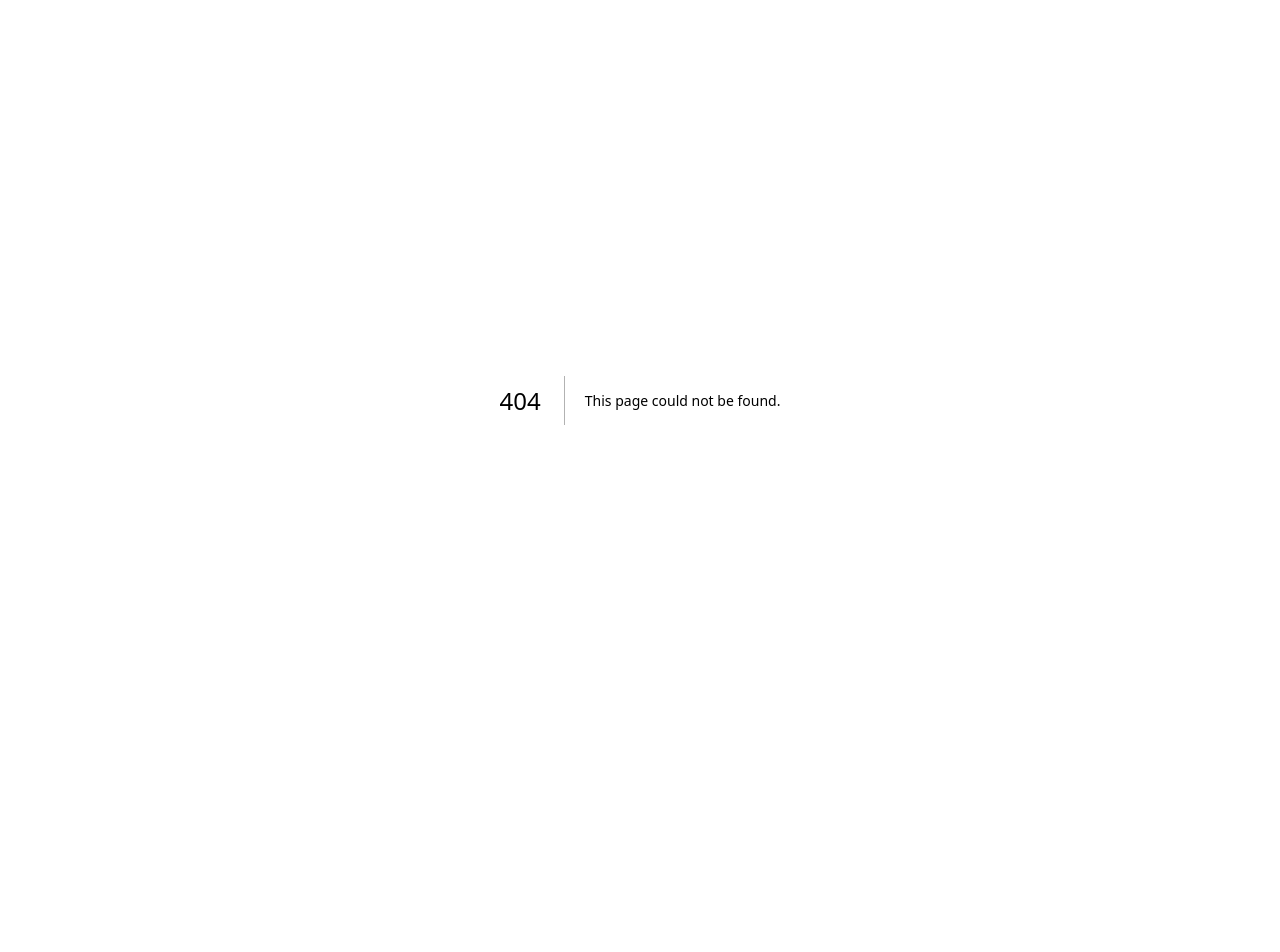
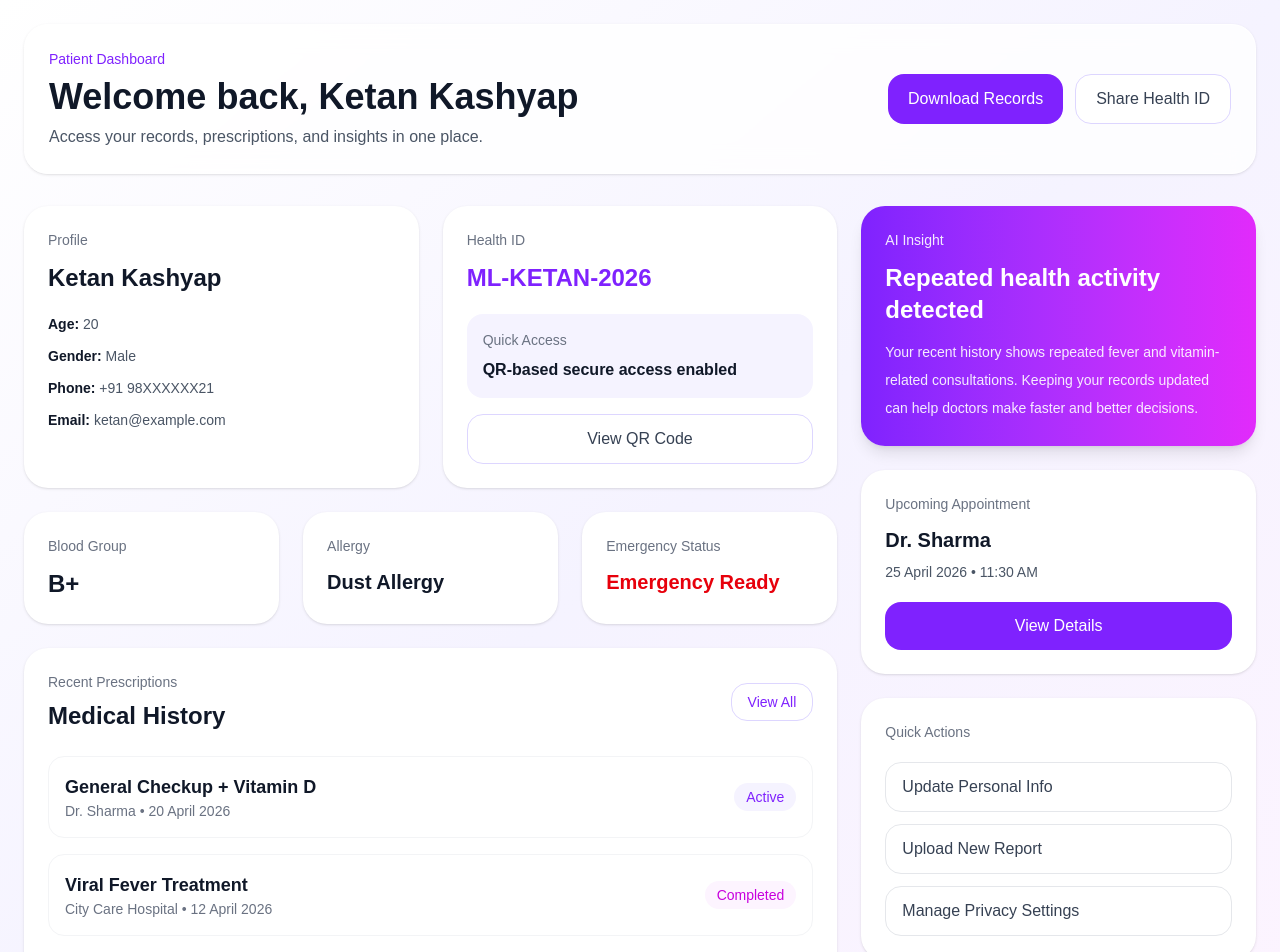
Before and after one commit to ketan-kashyapp/medilink, a Next.js app: page /patient in a window 1280 px wide. Before the commit this address had no page. Shown: the top 952 px of the page. Before the commit the page ends 800 px from the top, so only its background shows below. Built offline with nearby package versions, Linux system fonts and the light colour scheme.

Commit message:
feat:landing page + patient dashboard navigation implemented

```diff
--- /dev/null
+++ b/app/patient/page.tsx
@@ -0,0 +1,216 @@
+export default function PatientDashboard() {
+  return (
+    <main className="min-h-screen bg-gradient-to-br from-white via-violet-50 to-fuchsia-50 px-6 py-6">
+      {/* TOP BAR */}
+      <section className="mx-auto max-w-7xl">
+        <div className="flex flex-col gap-4 rounded-3xl border border-white/70 bg-white/80 p-6 shadow-sm backdrop-blur-md md:flex-row md:items-center md:justify-between">
+          <div>
+            <p className="text-sm text-violet-600">Patient Dashboard</p>
+            <h1 className="mt-2 text-3xl font-bold text-gray-900 md:text-4xl">
+              Welcome back, Ketan Kashyap
+            </h1>
+            <p className="mt-2 text-gray-600">
+              Access your records, prescriptions, and insights in one place.
+            </p>
+          </div>
+
+          <div className="flex flex-wrap gap-3">
+            <button className="rounded-2xl bg-violet-600 px-5 py-3 text-white transition hover:bg-violet-700">
+              Download Records
+            </button>
+            <button className="rounded-2xl border border-violet-200 bg-white px-5 py-3 text-gray-700 transition hover:border-violet-300 hover:text-violet-600">
+              Share Health ID
+            </button>
+          </div>
+        </div>
+      </section>
+
+      {/* MAIN GRID */}
+      <section className="mx-auto mt-8 grid max-w-7xl gap-6 lg:grid-cols-3">
+        {/* LEFT COLUMN */}
+        <div className="space-y-6 lg:col-span-2">
+          {/* PROFILE + HEALTH ID */}
+          <div className="grid gap-6 md:grid-cols-2">
+            <div className="rounded-3xl bg-white p-6 shadow-sm">
+              <p className="text-sm text-gray-500">Profile</p>
+              <h2 className="mt-3 text-2xl font-bold text-gray-900">
+                Ketan Kashyap
+              </h2>
+
+              <div className="mt-5 space-y-3 text-sm text-gray-600">
+                <p>
+                  <span className="font-semibold text-gray-900">Age:</span> 20
+                </p>
+                <p>
+                  <span className="font-semibold text-gray-900">Gender:</span> Male
+                </p>
+                <p>
+                  <span className="font-semibold text-gray-900">Phone:</span> +91 98XXXXXX21
+                </p>
+                <p>
+                  <span className="font-semibold text-gray-900">Email:</span> ketan@example.com
+                </p>
+              </div>
+            </div>
+
+            <div className="rounded-3xl bg-white p-6 shadow-sm">
+              <p className="text-sm text-gray-500">Health ID</p>
+              <h2 className="mt-3 text-2xl font-bold text-violet-600">
+                ML-KETAN-2026
+              </h2>
+
+              <div className="mt-5 rounded-2xl bg-violet-50 p-4">
+                <p className="text-sm text-gray-500">Quick Access</p>
+                <p className="mt-2 font-semibold text-gray-900">
+                  QR-based secure access enabled
+                </p>
+              </div>
+
+              <button className="mt-4 w-full rounded-2xl border border-violet-200 bg-white px-4 py-3 text-gray-700 transition hover:border-violet-300 hover:text-violet-600">
+                View QR Code
+              </button>
+            </div>
+          </div>
+
+          {/* HEALTH DETAILS */}
+          <div className="grid gap-6 md:grid-cols-3">
+            <div className="rounded-3xl bg-white p-6 shadow-sm transition duration-300 hover:-translate-y-1 hover:shadow-lg">
+              <p className="text-sm text-gray-500">Blood Group</p>
+              <h3 className="mt-3 text-2xl font-bold text-gray-900">B+</h3>
+            </div>
+
+            <div className="rounded-3xl bg-white p-6 shadow-sm transition duration-300 hover:-translate-y-1 hover:shadow-lg">
+              <p className="text-sm text-gray-500">Allergy</p>
+              <h3 className="mt-3 text-xl font-bold text-gray-900">
+                Dust Allergy
+              </h3>
+            </div>
+
+            <div className="rounded-3xl bg-white p-6 shadow-sm transition duration-300 hover:-translate-y-1 hover:shadow-lg">
+              <p className="text-sm text-gray-500">Emergency Status</p>
+              <h3 className="mt-3 text-xl font-bold text-red-600">
+                Emergency Ready
+              </h3>
+            </div>
+          </div>
+
+          {/* RECENT PRESCRIPTIONS */}
+          <div className="rounded-3xl bg-white p-6 shadow-sm">
+            <div className="flex items-center justify-between">
+              <div>
+                <p className="text-sm text-gray-500">Recent Prescriptions</p>
+                <h2 className="mt-2 text-2xl font-bold text-gray-900">
+                  Medical History
+                </h2>
+              </div>
+
+              <button className="rounded-2xl border border-violet-200 px-4 py-2 text-sm text-violet-600 transition hover:bg-violet-50">
+                View All
+              </button>
+            </div>
+
+            <div className="mt-6 space-y-4">
+              <div className="rounded-2xl border border-gray-100 p-4 transition hover:shadow-md">
+                <div className="flex flex-col gap-2 md:flex-row md:items-center md:justify-between">
+                  <div>
+                    <h3 className="text-lg font-semibold text-gray-900">
+                      General Checkup + Vitamin D
+                    </h3>
+                    <p className="text-sm text-gray-500">
+                      Dr. Sharma • 20 April 2026
+                    </p>
+                  </div>
+                  <span className="rounded-full bg-violet-50 px-3 py-1 text-sm text-violet-600">
+                    Active
+                  </span>
+                </div>
+              </div>
+
+              <div className="rounded-2xl border border-gray-100 p-4 transition hover:shadow-md">
+                <div className="flex flex-col gap-2 md:flex-row md:items-center md:justify-between">
+                  <div>
+                    <h3 className="text-lg font-semibold text-gray-900">
+                      Viral Fever Treatment
+                    </h3>
+                    <p className="text-sm text-gray-500">
+                      City Care Hospital • 12 April 2026
+                    </p>
+                  </div>
+                  <span className="rounded-full bg-fuchsia-50 px-3 py-1 text-sm text-fuchsia-600">
+                    Completed
+                  </span>
+                </div>
+              </div>
+
+              <div className="rounded-2xl border border-gray-100 p-4 transition hover:shadow-md">
+                <div className="flex flex-col gap-2 md:flex-row md:items-center md:justify-between">
+                  <div>
+                    <h3 className="text-lg font-semibold text-gray-900">
+                      Allergy Consultation
+                    </h3>
+                    <p className="text-sm text-gray-500">
+                      Dr. Verma • 01 April 2026
+                    </p>
+                  </div>
+                  <span className="rounded-full bg-gray-100 px-3 py-1 text-sm text-gray-600">
+                    Archived
+                  </span>
+                </div>
+              </div>
+            </div>
+          </div>
+        </div>
+
+        {/* RIGHT COLUMN */}
+        <div className="space-y-6">
+          {/* AI INSIGHT */}
+          <div className="rounded-3xl bg-gradient-to-r from-violet-600 to-fuchsia-500 p-6 text-white shadow-lg">
+            <p className="text-sm opacity-90">AI Insight</p>
+            <h2 className="mt-3 text-2xl font-bold">
+              Repeated health activity detected
+            </h2>
+            <p className="mt-3 text-sm leading-7 opacity-90">
+              Your recent history shows repeated fever and vitamin-related
+              consultations. Keeping your records updated can help doctors make
+              faster and better decisions.
+            </p>
+          </div>
+
+          {/* APPOINTMENT STATUS */}
+          <div className="rounded-3xl bg-white p-6 shadow-sm">
+            <p className="text-sm text-gray-500">Upcoming Appointment</p>
+            <h3 className="mt-3 text-xl font-bold text-gray-900">
+              Dr. Sharma
+            </h3>
+            <p className="mt-2 text-sm text-gray-600">
+              25 April 2026 • 11:30 AM
+            </p>
+
+            <button className="mt-5 w-full rounded-2xl bg-violet-600 px-4 py-3 text-white transition hover:bg-violet-700">
+              View Details
+            </button>
+          </div>
+
+          {/* QUICK ACTIONS */}
+          <div className="rounded-3xl bg-white p-6 shadow-sm">
+            <p className="text-sm text-gray-500">Quick Actions</p>
+
+            <div className="mt-5 space-y-3">
+              <button className="w-full rounded-2xl border border-gray-200 px-4 py-3 text-left text-gray-700 transition hover:border-violet-300 hover:text-violet-600">
+                Update Personal Info
+              </button>
+
+              <button className="w-full rounded-2xl border border-gray-200 px-4 py-3 text-left text-gray-700 transition hover:border-violet-300 hover:text-violet-600">
+                Upload New Report
+              </button>
+
+              <button className="w-full rounded-2xl border border-gray-200 px-4 py-3 text-left text-gray-700 transition hover:border-violet-300 hover:text-violet-600">
+                Manage Privacy Settings
+              </button>
+            </div>
+          </div>
+        </div>
+      </section>
+    </main>
+  );
+}
```
